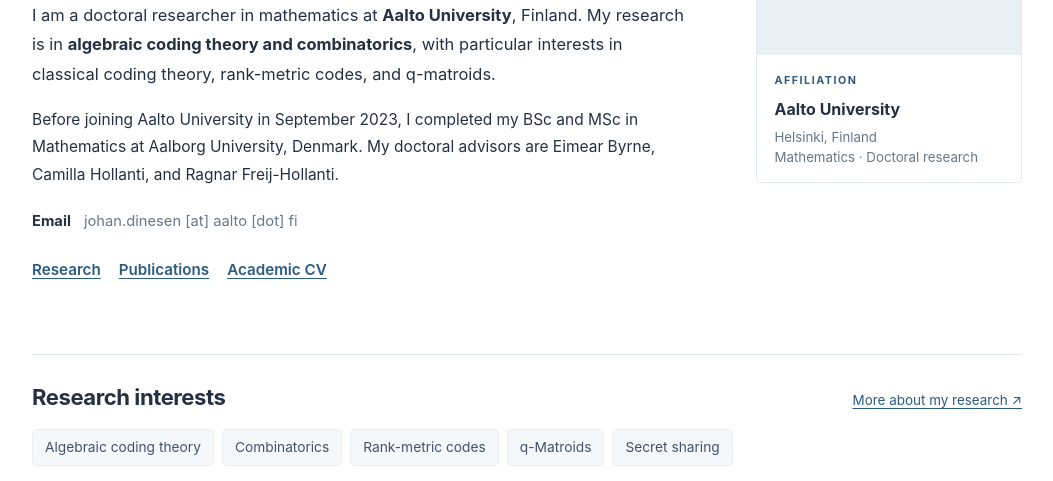
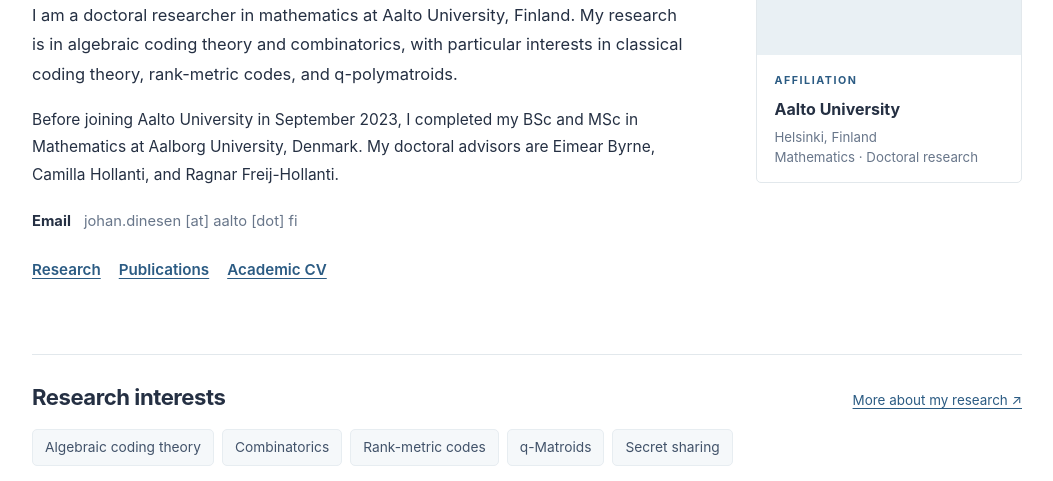
Before and after one commit to johan-dinesen/johan-dinesen.github.io, a plain HTML site: page index.html in a window 1280 px wide. Shown: the part 307-788 px from the top of the page, without its empty margins (113-1166 px from the left). Drawn offline with Linux system fonts and the light colour scheme.

Commit message:
Update index.html

```diff
--- a/index.html
+++ b/index.html
@@ -21,7 +21,7 @@
         <p class="eyebrow">ACADEMIC PROFILE</p>
         <h1 id="hero-title">Johan V. Dinesen</h1>
         <p class="role">Doctoral Researcher <span class="dot-sep">·</span> Aalto University</p>
-        <p class="lead">I am a doctoral researcher in mathematics at <strong>Aalto University</strong>, Finland. My research is in <strong>algebraic coding theory and combinatorics</strong>, with particular interests in classical coding theory, rank-metric codes, and q-matroids.</p>
+        <p class="lead">I am a doctoral researcher in mathematics at Aalto University, Finland. My research is in algebraic coding theory and combinatorics, with particular interests in classical coding theory, rank-metric codes, and q-polymatroids.</p>
         <p>Before joining Aalto University in September 2023, I completed my BSc and MSc in Mathematics at Aalborg University, Denmark. My doctoral advisors are Eimear Byrne, Camilla Hollanti, and Ragnar Freij-Hollanti.</p>
         <div class="contact-line"><span class="contact-label">Email</span><span class="obfuscated-email">johan.dinesen [at] aalto [dot] fi</span></div>
         <p class="link-row"><a href="research.html">Research</a><a href="publications.html">Publications</a><a href="cv.html">Academic CV</a></p>
```
